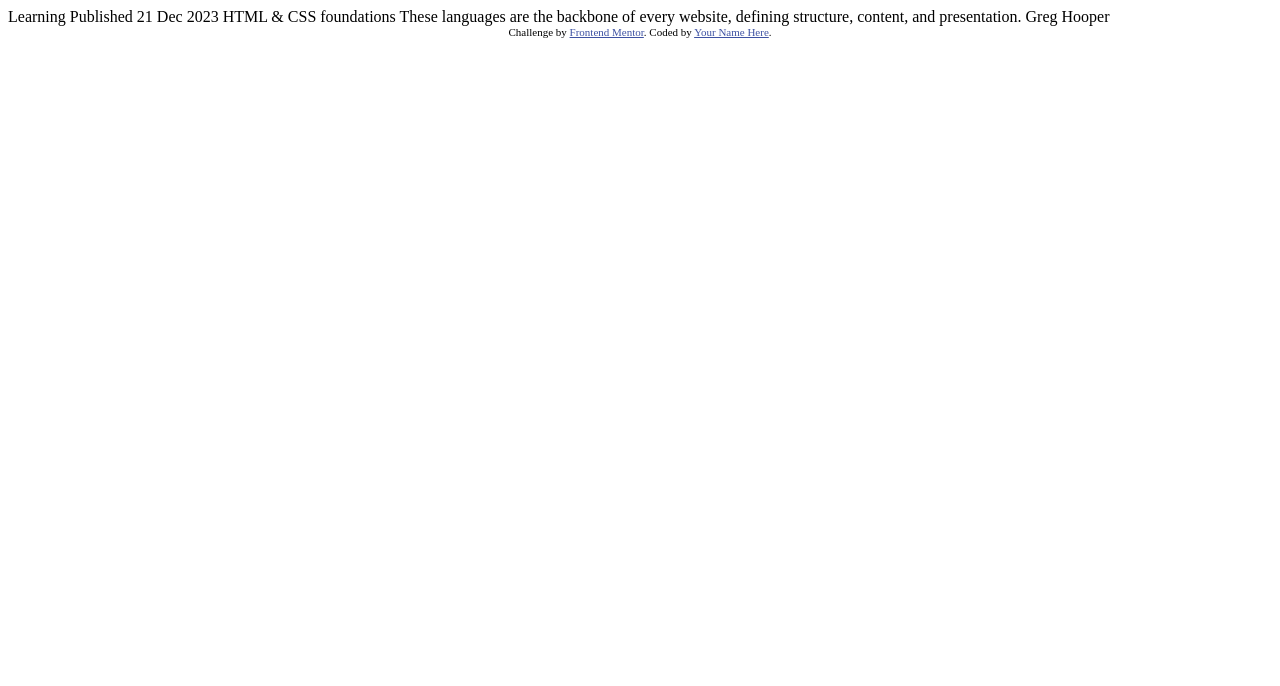
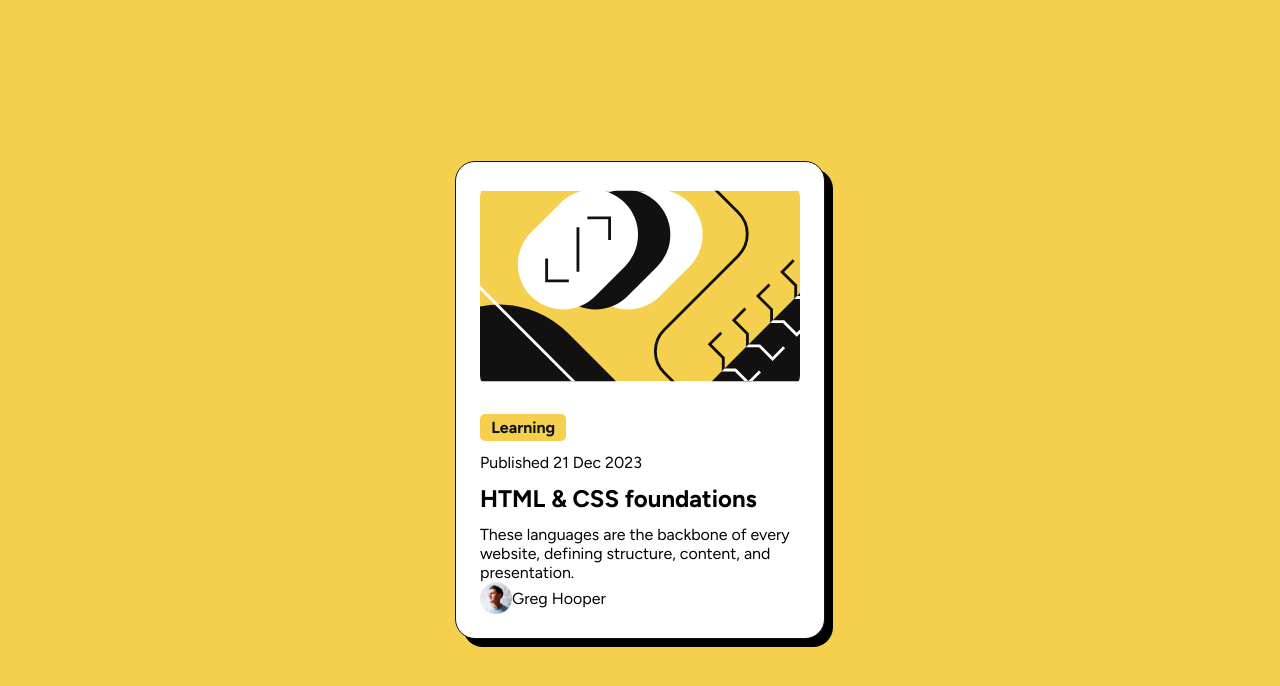
Before and after one commit to 222sucram/Blog-preview-card, a plain HTML site: page index.html in a window 1280 px wide. Drawn offline with Linux system fonts and the light colour scheme.

Commit message:
Basic layout complete

```diff
--- a/index.html
+++ b/index.html
@@ -4,31 +4,41 @@
   <meta charset="UTF-8">
   <meta name="viewport" content="width=device-width, initial-scale=1.0"> <!-- displays site properly based on user's device -->
 
+
+  <link rel="preconnect" href="https://fonts.googleapis.com">
+  <link rel="preconnect" href="https://fonts.gstatic.com" crossorigin>
+  <link href="https://fonts.googleapis.com/css2?family=Figtree:ital,wght@0,300..900;1,300..900&family=Outfit:wght@100..900&display=swap" rel="stylesheet">
+  <link rel="stylesheet" href="style.css">
   <link rel="icon" type="image/png" sizes="32x32" href="./assets/images/favicon-32x32.png">
 
   <title>Frontend Mentor | Blog preview card</title>
-
-  <!-- Feel free to remove these styles or customise in your own stylesheet 👍 -->
-  <style>
-    .attribution { font-size: 11px; text-align: center; }
-    .attribution a { color: hsl(228, 45%, 44%); }
-  </style>
 </head>
 <body>
-
-  Learning
-
-  Published 21 Dec 2023
-
-  HTML & CSS foundations
-
-  These languages are the backbone of every website, defining structure, content, and presentation.
-
-  Greg Hooper
-
-  <div class="attribution">
-    Challenge by <a href="https://www.frontendmentor.io?ref=challenge" target="_blank">Frontend Mentor</a>.
-    Coded by <a href="#">Your Name Here</a>.
-  </div>
+  <article>
+    <img src="assets/images/illustration-article.svg" class="card-img" alt="card-img">
+    <div class="card-content">
+      <span><p class="tag">Learning</p></span>
+      <p>Published 21 Dec 2023</p>
+      <h1>HTML & CSS foundations</h1>
+      <p>These languages are the backbone of every website, defining structure, content, and presentation.</p>
+    </div>
+    <div class="card-author">
+      <img src="assets/images/image-avatar.webp" class="icon-img" alt="icon">
+      <p>Greg Hooper</p>
+    </div>
+  </article>
 </body>
 </html>
+
+
+
+
+<!-- Learning
+
+
+
+
+
+
+
+Greg Hooper -->
--- /dev/null
+++ b/style.css
@@ -0,0 +1,76 @@
+:root {
+    --Yellow: hsl(47, 88%, 63%);
+    --Gray-950: hsl(0,0%, 7%);
+    --Gray-500: hsl(0, 0%, 42%);
+    --White: hsl(0, 0%, 100%)
+}
+
+* {
+    font-family: 'Figtree';
+    box-sizing: border-box;
+    margin: 0;
+    border: 0;
+}
+
+body{
+    min-height: 300px;
+    max-width: 100vw;
+    height: 100vh;
+    width: 100vw;
+    display: flex;
+    align-items: center;
+    justify-content: center;
+    background-color: var(--Yellow);
+}
+
+article {
+    min-height: 300px;
+    max-width: 370px;
+    background-color: var(--White);
+    padding: 24px;
+    border: 1px solid var(--Gray-950);
+    border-radius: 20px;
+    box-shadow: 8px 8px black;
+}
+
+.card-img {
+    height: 200px;
+    max-width: 100%;
+    width: 375px;
+    border-radius: 10px;
+    margin-bottom: 24px;
+}
+
+.card-content {
+    display: flex;
+    justify-content: flex-start;
+    align-items: center;
+    flex-wrap: wrap;
+    gap: 12px;
+}
+
+span {
+    width: 100%;
+}
+
+.tag{
+    background-color: var(--Yellow);
+    color: var(--Gray-950);
+    font-size: 16px;
+    max-width: 27%;
+    padding: 4px 8px;
+    border-radius: 5px;
+    font-weight: 700;
+    text-align: center;
+}
+
+.card-author {
+    display: flex;
+    justify-content: flex-start;
+    align-items: center;
+}
+
+.icon-img {
+    height: 32px;
+    width: 32px;
+}
```
